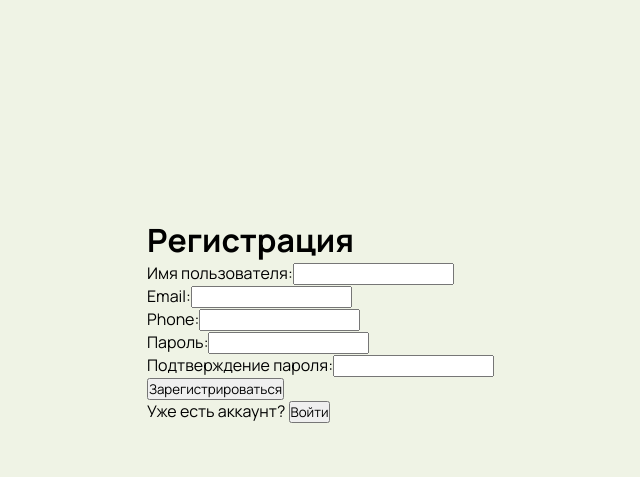
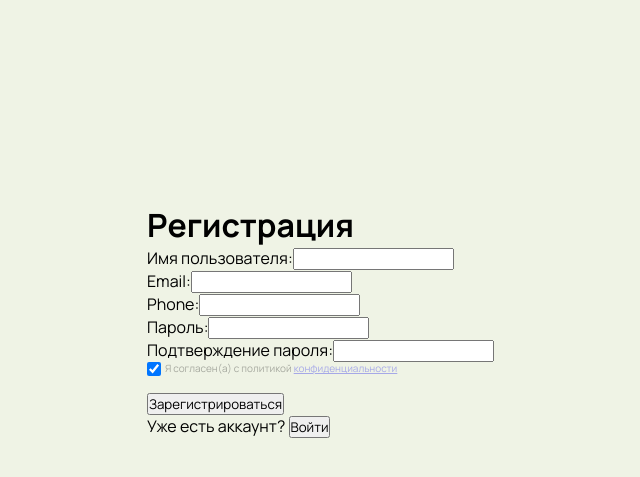
Before and after one commit to Romigo24/BeautyCity, a Django app: page /register/ in a window 1280 px wide. Shown: the top 477 px of the page, without its empty margins (308-948 px from the left). Run offline with Django 4.2, Linux system fonts and the light colour scheme.

Commit message:
Add consent_form for register

```diff
--- a/beauty_salon/templates/register.html
+++ b/beauty_salon/templates/register.html
@@ -30,6 +30,15 @@
                         {% endif %}
                     </p>
                 {% endfor %}
+                <div class="contacts__form_checkboxBlock fic">
+                    <input type="checkbox" name="checkbox" class="contacts__form_checkbox" checked required>
+                    <span class="contacts__form_checkboxBlock__intro">
+                        Я согласен(а) с политикой
+                        <a href="{% static 'consent_form.pdf' %}" target="_blank" rel="noopener noreferrer">
+                            конфиденциальности
+                        </a>
+                    </span>
+                </div>
                 <button type="submit" class="register-btn">Зарегистрироваться</button>
             </form>
             <p class="register-login-link">
```
Also changed, not shown: 1 other file.
